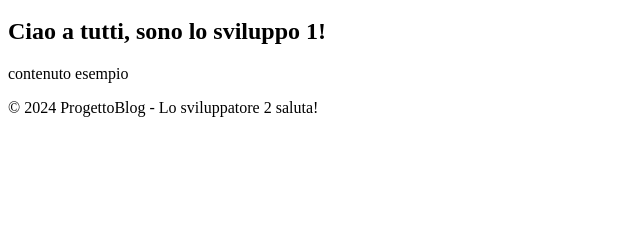
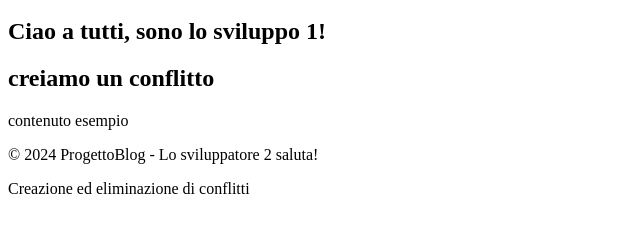
Before and after one commit to THonyCYB/ProgettoBlog, a plain HTML site: page index.html in a window 1280 px wide. Shown: the part 48-280 px from the top of the page, without its empty margins (0-640 px from the left). Drawn offline with Linux system fonts and the light colour scheme.

Commit message:
Aggiunto un footer personalizzato

```diff
--- a/index.html
+++ b/index.html
@@ -5,9 +5,12 @@
 <body>
     <h1>Welcome</h1>
     <h2>Ciao a tutti, sono lo sviluppo 1!</h2> <!-- Modifica aggiunta-->
+    <h2>creiamo un conflitto</h2>
     <p>contenuto esempio</p>
     <footer>
         <p>&copy; 2024 ProgettoBlog - Lo sviluppatore 2 saluta!</p> <!-- Modifica aggiunta -->
+        <p>Creazione ed eliminazione di conflitti</p>
     </footer>
+
 </body>
 </html>
```
